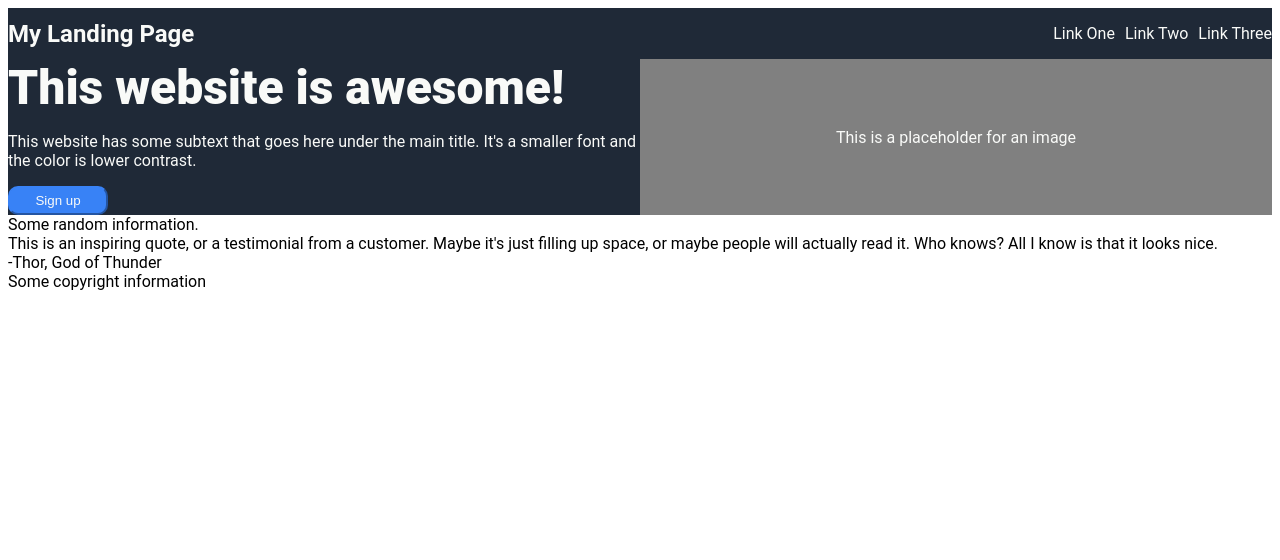
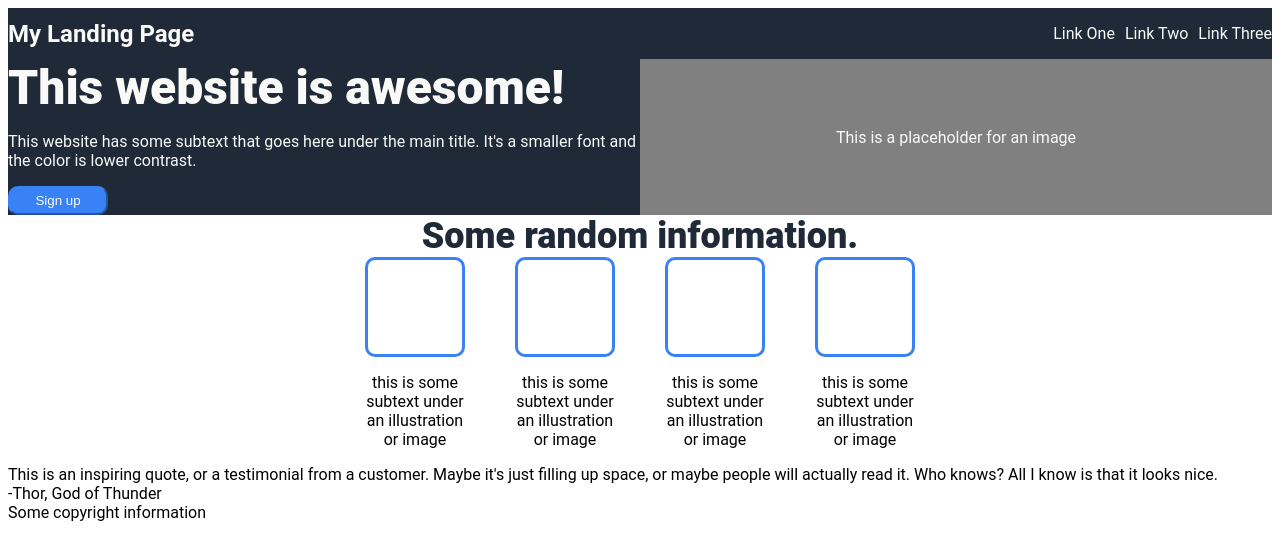
Before and after one commit to jakefernandesjf/LandingPage, a plain HTML site: page index.html in a window 1280 px wide. Drawn offline with Linux system fonts and the light colour scheme.

Commit message:
Complete basic css of icon section
Complete the basic css of the icon section of the
landing page.

```diff
--- a/index.html
+++ b/index.html
@@ -24,7 +24,10 @@ index.html
         <div class="hero">
             <div class="hero-left">
                 <div class="hero-main-text">This website is awesome!</div>
-                <p class="hero-secondary-text">This website has some subtext that goes here under the main title. It's a smaller font and the color is lower contrast.</p>
+                <p class="hero-secondary-text">
+                    This website has some subtext that goes here under the main title.
+                    It's a smaller font and the color is lower contrast.
+                </p>
                 <button>Sign up</button>
             </div>
             <div class="hero-right">
@@ -35,7 +38,22 @@ index.html
         <div class="icon-section">
             <div class="icon-header">Some random information.</div>
             <div class="icons">
-                <!-- icons -->
+                <div class="icon">
+                    <div class="rounded-image"></div>
+                    <p>this is some subtext under an illustration or image</p>
+                </div>
+                <div class="icon">
+                    <div class="rounded-image"></div>
+                    <p>this is some subtext under an illustration or image</p>
+                </div>
+                <div class="icon">
+                    <div class="rounded-image"></div>
+                    <p>this is some subtext under an illustration or image</p>
+                </div>
+                <div class="icon">
+                    <div class="rounded-image"></div>
+                    <p>this is some subtext under an illustration or image</p>
+                </div>
             </div>
         </div>
 
--- a/style.css
+++ b/style.css
@@ -40,6 +40,7 @@ button {
     padding: 5px;
     border-radius: 10px;
 }
+
 /*
 Class Selectors
 */
@@ -88,3 +89,40 @@ Class Selectors
     justify-content: center;
     align-items: center;
 }
+
+.icon-section {
+    display: flex;
+    flex-direction: column;
+    justify-content: center;
+    align-items: center;
+}
+
+.icon-header {
+    color: #1F2937;
+    font-size: 36px;
+    font-weight: 900;
+}
+
+.icons {
+    display: flex;
+    justify-content: space-between;
+    gap: 50px;
+
+    text-align: center;
+}
+
+.icon {
+    width: 100px;
+
+    display: flex;
+    flex-direction: column;
+}
+
+.rounded-image {
+    height: 100px;
+    width: 100px;
+
+    border-style: solid;
+    border-color: #3882F6;
+    border-radius: 10px;
+}
```
